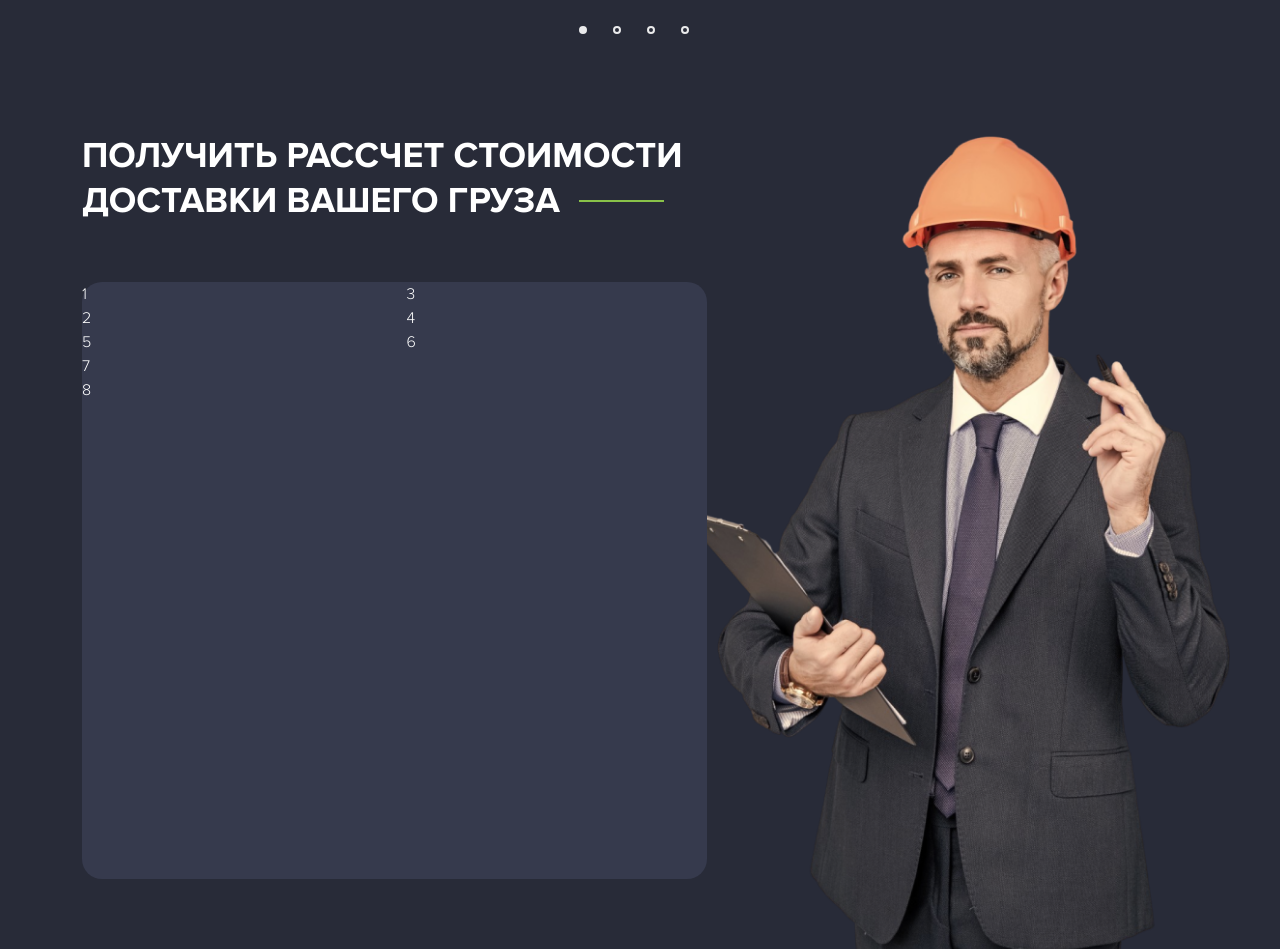
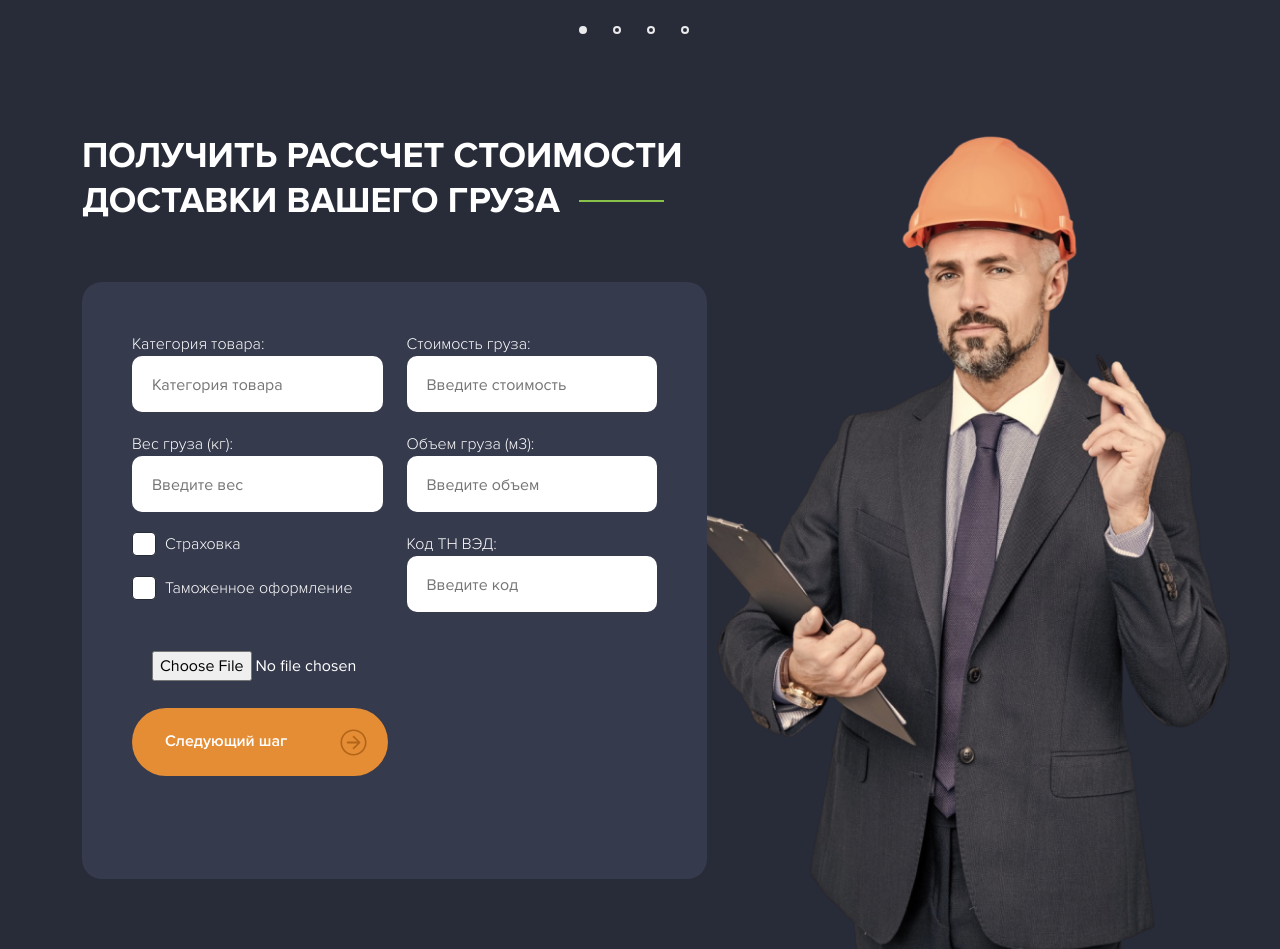
Before and after one commit to XelgaAr/MasterTao, a website: page dev/index.html in a window 1280 px wide. Shown: the part 800-1749 px from the top of the page. Drawn offline with nearby package versions, Linux system fonts and the light colour scheme; files that its build step writes are made by us from their sources.

Commit message:
craet input

```diff
--- a/dev/assets/js/custom.js
+++ b/dev/assets/js/custom.js
@@ -2,6 +2,14 @@
   burger.addEventListener('click', function() {
       burger.classList.toggle('is-active');
   });
+  document.getElementById('fileInput').onchange = function () {
+
+
+// document.getElementById('file-name').innerHTML = this.files[0].name;
+
+
+    document.getElementById('file-name').innerHTML = this.value;
+  };
 
   $(document).ready(function() {
       $('.first-screen').slick({
--- a/dev/index.html
+++ b/dev/index.html
@@ -3,7 +3,7 @@
 <main class="wrapper home">
     @@include('templates/main.html')
     @@include('templates/first-screen.html')
-    @@include('templates/form-result.html')
+    @@include('templates/calculation.html')
     @@include('templates/advantages.html')
 
 </main>
--- /dev/null
+++ b/dev/sass/calculation.scss
@@ -0,0 +1,64 @@
+.template-title::after {
+    display: none;
+}
+
+form.calculation-form {
+    background: #363A4D;
+    border-radius: 20px;
+    max-width: 625px;
+    margin-top: 59px;
+    min-height: 597px;
+
+}
+
+.calculation {
+
+    background: url(assets/img/man.png);
+    background-repeat: no-repeat;
+    background-position: right;
+    background-size: contain;
+    padding-bottom: 113px;
+
+    .row {
+        padding: 0 50px;
+    }
+     .one {
+        display: flex;
+        justify-content: center;
+        align-items: center;
+        padding-top: 50px;
+
+
+     }
+
+
+    .template-title {
+        padding-bottom: 0;
+    }
+    .input-box{
+        padding: 0 0 20px;
+    }
+    input {
+        background-color: #fff;
+        border-radius: 10px;
+
+        width: 100%;
+        height: 56px;
+        padding: 19px 0 18px 20px;
+
+    }
+//         #file {
+//        opacity: 0;
+//        position: absolute;
+//         }
+// }
+.form-check-input{
+    display: none;
+}
+.check{
+    padding-left: 33px;
+}
+#fileInput{
+    background-color:transparent;
+}
+}
--- a/dev/sass/form-result.scss
+++ /dev/null
@@ -1,25 +0,0 @@
-.template-title::after {
-    display: none;
-}
-
-form.form-result {
-    background: #363A4D;
-    border-radius: 20px;
-    max-width: 625px;
-    margin-top: 59px;
-    min-height: 597px;
-
-}
-
-.result {
-
-    background: url(assets/img/man.png);
-    background-repeat: no-repeat;
-    background-position: right;
-    background-size: contain;
-    padding-bottom: 113px;
-
-    .template-title {
-        padding-bottom: 0;
-    }
-}
--- a/dev/style.scss
+++ b/dev/style.scss
@@ -22,4 +22,4 @@ Use it to make something cool, have fun, and share what you've learned with othe
 
 @import "sass/advantages";
 @import "sass/first-screen.scss";
-@import "sass/form-result.scss";
+@import "sass/calculation.scss";
--- /dev/null
+++ b/dev/templates/calculation.html
@@ -0,0 +1,74 @@
+<section class="calculation">
+    <div class="container">
+        <div class="template-title col-lg-7">
+            <h2>Получить рассчет стоимости доставки вашего груза</h2>
+        </div>
+        <form class="calculation-form">
+            <div class="row one">
+                <div class="col-lg-6">
+                    <div class="input-box">
+                        <label for="product-category">Категория товара:</label>
+                        <input type="text" id="product-category" name="product-category" placeholder="Категория товара">
+                    </div>
+                    <div class="input-box ">
+                         <label for="product-weight">Вес груза (кг):</label>
+                        <input type="number" id="product-weight" name="product-weight" placeholder="Введите вес">
+                    </div>
+                </div>
+                <div class="col-lg-6">
+                    <div class="input-box">
+                        <label for="product-price">Стоимость груза:</label>
+                        <input type="number" id="product-price" name="product-price" placeholder="Введите стоимость">
+                    </div>
+                    <div class="input-box">
+                        <label for="product-volume">Объем груза (м3):</label>
+                        <input type="number" id="product-volume" name="product-volume" placeholder="Введите объем">
+                    </div>
+                </div>
+            </div>
+            <div class="row">
+                <div class="col-lg-6">
+                    <div class="input-box">
+                        <input  type="checkbox" id="number" class="form-check-input">
+                        <label for="number" class="check">Страховка</label>
+                    </div>
+
+                    <div class="input-box">
+                        <input type="checkbox" id="number-1" class="form-check-input">
+                        <label for="number-1" class="check">Таможенное оформление</label>
+                    </div>
+
+
+                </div>
+                <div class="col-lg-6">
+                    <div class="input-box">
+                        <label for="product-tnCode">Код ТН ВЭД:</label>
+                        <input type="text" id="product-tnCode" name="product-tnCode" placeholder="Введите код">
+                    </div>
+                </div>
+
+            </div>
+            <div class="row">
+                <div class="col-lg-12">
+                    <div class="input-box">
+                        <div id="file-name"></div>
+
+                        <input type="file" id="fileInput" name="file">
+
+                    </div>
+                </div>
+            </div>
+            <div class="row">
+                <div class="col-lg-12">
+                    <div class="input-box">
+                        <button type="submit" class="request-button">
+                            <h6 class="button-description">Следующий шаг
+                                <img src="assets/img/arrow-circle-left 1.svg" alt="button-img">
+                            </h6>
+                        </button>
+                    </div>
+                </div>
+            </div>
+        </form>
+    </div>
+</section>
--- a/dev/templates/form-result.html
+++ /dev/null
@@ -1,38 +0,0 @@
-<section class="result">
-    <div class="container">
-        <div class="template-title col-lg-7">
-            <h2>Получить рассчет стоимости доставки вашего груза</h2>
-        </div>
-        <form class="form-result">
-            <div class="row">
-                <div class="col-lg-6">
-                    <div class="input-box">1</div>
-                    <div class="input-box">2</div>
-                </div>
-                <div class="col-lg-6">
-                    <div class="input-box">3</div>
-                    <div class="input-box">4</div>
-                </div>
-            </div>
-            <div class="row">
-                <div class="col-lg-6">
-                    <div class="input-box">5</div>
-                </div>
-                <div class="col-lg-6">
-                    <div class="input-box">6</div>
-                </div>
-
-            </div>
-            <div class="row">
-                <div class="col-lg-12">
-                    <div class="input-box">7</div>
-                </div>
-            </div>
-            <div class="row">
-                <div class="col-lg-12">
-                    <div class="input-box">8</div>
-                </div>
-            </div>
-        </form>
-    </div>
-</section>
```
